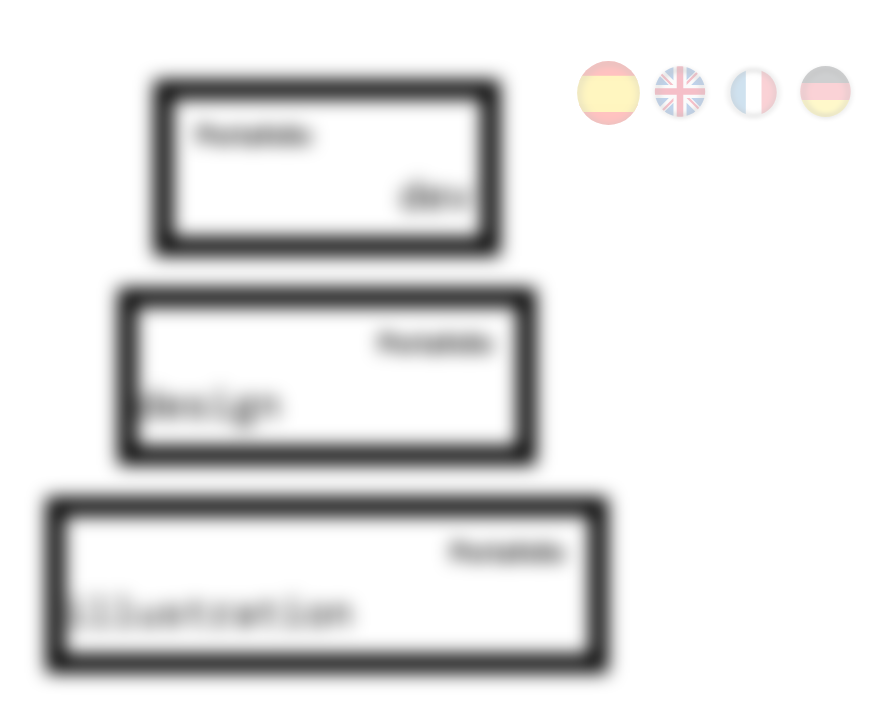
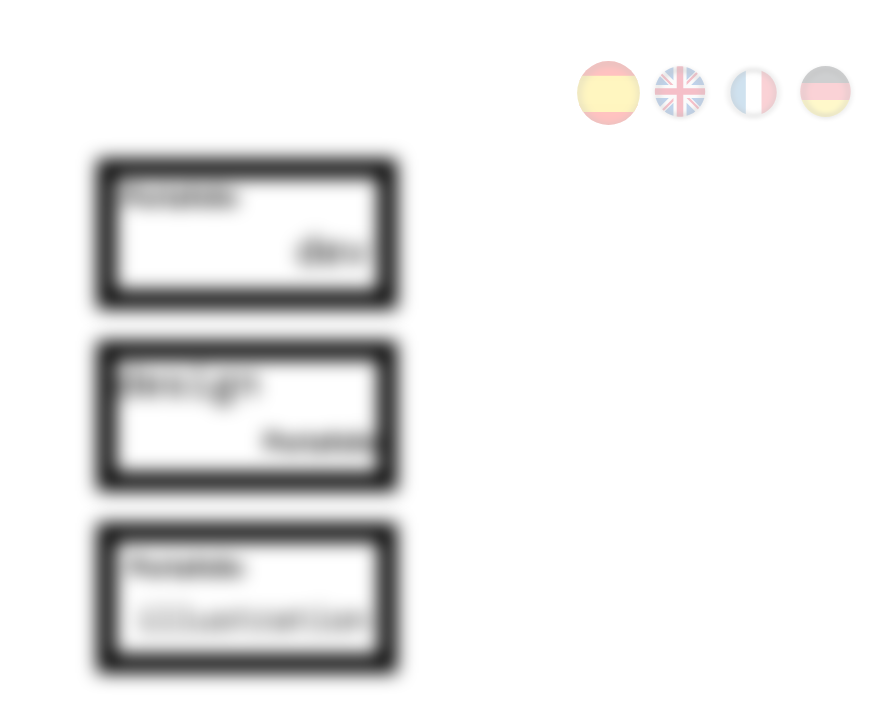
Before and after one commit to jartibledev/portafolio, a Next.js app: page /en/home_page in a window 1280 px wide. Shown: the top 726 px of the page, without its empty margins (393-1275 px from the left). Built offline with nearby package versions, Linux system fonts and the light colour scheme; a web font is replaced by a local one.

Commit message:
Replace the items

```diff
--- a/src/app/[locale]/home_page/page.js
+++ b/src/app/[locale]/home_page/page.js
@@ -6,14 +6,16 @@ import Link from "next/link";
 import { useParams } from 'next/navigation';
 import LanguageSelector from "@/app/styles/LanguageSelector";
 import { useIsTouchDevice } from "@/app/styles/useTablet";
+
 const linkDisplay = {
     display:"flex",
     justifyContent: "center",
     paddingBottom: "5%"
 }
   const stylesHomePage = {
-                height: "auto",
-                margin: "10vh"
+                height: "100vh",
+                margin: "5%",
+                justifyContent: 'center'
 
             }
 function HomePageForm (props){
@@ -64,7 +66,10 @@ function HomePageForm (props){
                     }
                 };
             }, []);
-
+            const dimensions = {
+                width: '300px',
+                height: '150px'
+            }
 
     return(
         <ArticleComponent>
@@ -72,49 +77,39 @@ function HomePageForm (props){
                 <LanguageSelector></LanguageSelector>
 
                 <Link style = {linkDisplay} href={`/${currentLocale}/portafolio_dev`} prefetch={true}>
-                    <RectangleComponent {...rectProps} >
-                        <Portafolio>
+                    <RectangleComponent {...rectProps} style={dimensions} >
+                        <Portafolio style={{gridColumn: '1', gridRow: '1', justifySelf: 'start', alignSelf: 'bottom',  margin: '5%'}}>
                             Portafolio
                         </Portafolio>
-                        <BlankSpaceComponent></BlankSpaceComponent>
-                        <BlankSpaceComponent></BlankSpaceComponent>
-                        <BlankSpaceComponent></BlankSpaceComponent>
-                        <BlankSpaceComponent></BlankSpaceComponent>
-                        <Section>
+                        <Section style={{gridColumn: '2', gridRow: '2', justifySelf: 'end', alignSelf: 'bottom'}}>
                             dev
                         </Section>
                     </RectangleComponent>
                 </Link>
 
                 <Link style = {linkDisplay} href={`/${currentLocale}/portafolio_design`} prefetch={true}>
-                    <RectangleComponent {...rectProps}>
+                    <RectangleComponent {...rectProps} style={dimensions}>
 
-                        <BlankSpaceComponent></BlankSpaceComponent>
-                        <BlankSpaceComponent></BlankSpaceComponent>
-                        <Portafolio>
+
+                        <Portafolio style={{gridColumn: '2', gridRow: '2', justifySelf: 'end', alignSelf: 'bottom', margin: '5%'}}>
                             Portafolio
                         </Portafolio>
-                        <Section>
+                        <Section style={{gridColumn: '1', gridRow: '1', justifySelf: 'start', alignSelf: 'bottom'}}>
                             design
                         </Section>
-                        <BlankSpaceComponent></BlankSpaceComponent>
-                        <BlankSpaceComponent></BlankSpaceComponent>
+
 
                     </RectangleComponent>
                 </Link>
 
                 <Link style = {linkDisplay} href={`/${currentLocale}/portafolio_illustration`} prefetch={true}>
-                    <RectangleComponent {...rectProps}>
-                        <BlankSpaceComponent></BlankSpaceComponent>
-                        <BlankSpaceComponent></BlankSpaceComponent>
-                        <Portafolio>
+                    <RectangleComponent {...rectProps} style={dimensions}>
+                        <Portafolio style={{gridColumn: '1', gridRow: '1', justifySelf: 'start', alignSelf: 'bottom', margin: '5%'}} >
                             Portafolio
                         </Portafolio>
-                        <Section>
+                        <Section style={{gridColumn: '1', gridRow: '2', justifySelf: 'end', alignSelf: 'bottom', fontSize: '2rem'}}>
                             illustration
                         </Section>
-                        <BlankSpaceComponent></BlankSpaceComponent>
-                        <BlankSpaceComponent></BlankSpaceComponent>
                     </RectangleComponent>
                 </Link>
 
--- a/src/app/styles/ComponentStyles.js
+++ b/src/app/styles/ComponentStyles.js
@@ -43,9 +43,11 @@ export const device = {
 
 export const ArticleComponent = styled.article`
     display: flex;
-    width: 100%;
+    width: 100vw;
+    height: auto;
     flex-direction: column;
     justify-content: center;
+    align-items: center;
     overflow: hidden;
 
 `;
@@ -322,7 +324,7 @@ export const BlankSpaceComponent = styled.div`
 `;
 export const RectangleComponent = styled.div`
     display: ${props => props.$display || 'grid'};
-    grid-template-columns: ${props => props.$gridtemplatecolumns || 'auto auto auto'} ;
+    position: relative;
     border: ${props => props.border || '1.2rem solid black'} ;
     border-radius: ${props => props.$borderradius || ' border-radius: 0px'};
     cursor: ${props => props.$cursor || ' pointer'};
```
